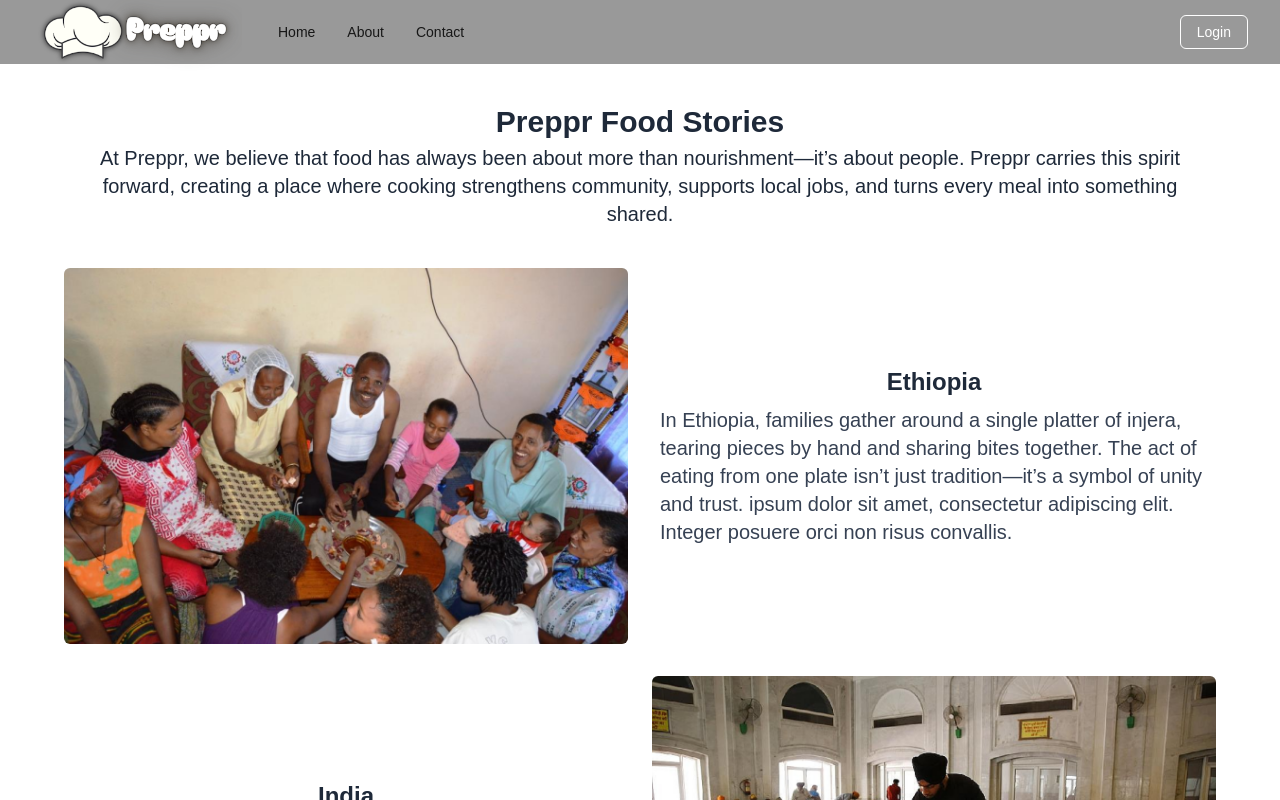
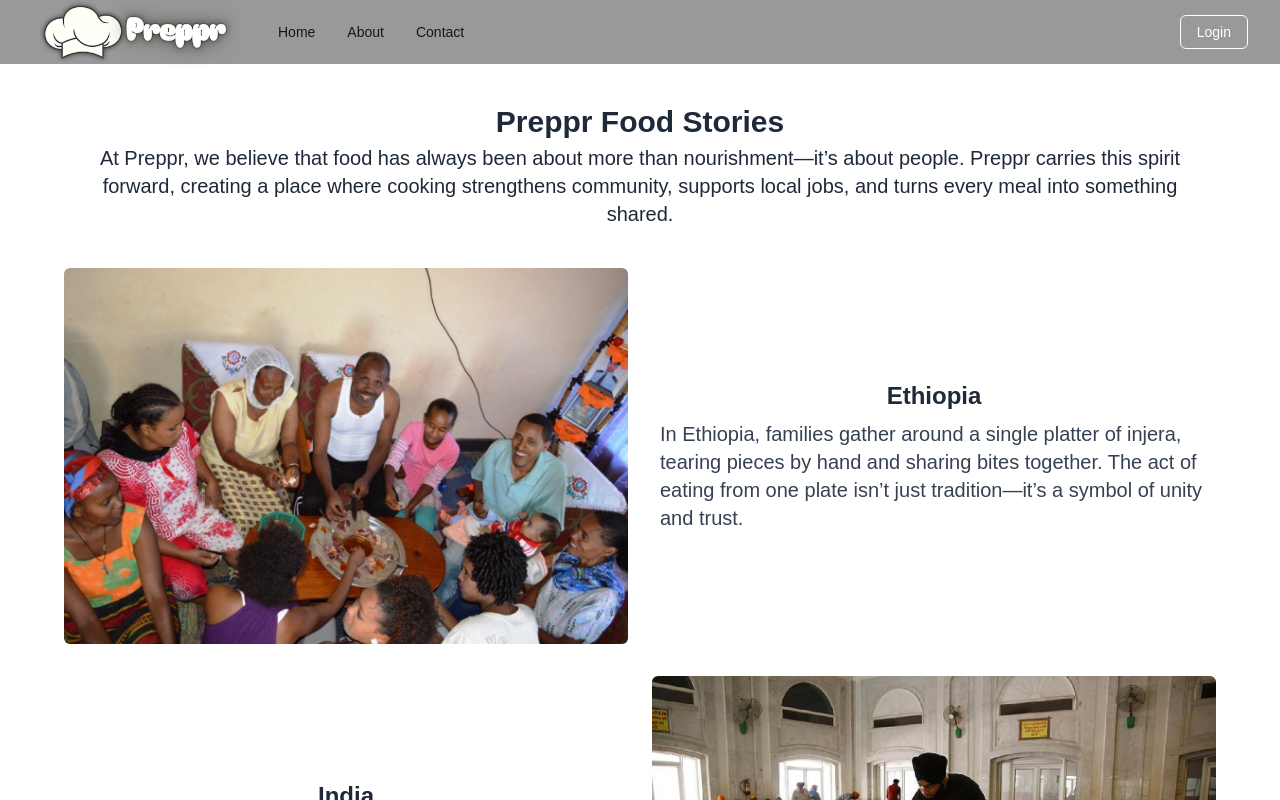
Before and after one commit to ScottyP1/preppr, a Next.js app in the folder frontend/: page /about in a window 1280 px wide. Shown: the top 800 px of the page. Built offline with nearby package versions, Linux system fonts and the light colour scheme.

Commit message:
Fix Ethiopia text

```diff
--- a/frontend/src/app/about/page.js
+++ b/frontend/src/app/about/page.js
@@ -1,7 +1,7 @@
 import Image from 'next/image'
 
 export default function About() {
-  const imgtxt1 = "In Ethiopia, families gather around a single platter of injera, tearing pieces by hand and sharing bites together. The act of eating from one plate isn’t just tradition—it’s a symbol of unity and trust. ipsum dolor sit amet, consectetur adipiscing elit. Integer posuere orci non risus convallis."
+  const imgtxt1 = "In Ethiopia, families gather around a single platter of injera, tearing pieces by hand and sharing bites together. The act of eating from one plate isn’t just tradition—it’s a symbol of unity and trust."
   const imgtxt2 = "In India, the Sikh tradition of langar feeds millions every day. Volunteers prepare and serve free meals for anyone who enters, making food a living expression of generosity and equality."
   const imgtxt3 = "In small Italian towns, neighbors still gather for pasta-making days. Dough is kneaded and rolled side by side, then shared in long feasts that celebrate both craft and community."
   const imgtxt4 = "In Mexico, kitchens open their doors with tamales and tacos made for friends, neighbors, and passersby. Cooking becomes a way to connect, not just to feed."
```
